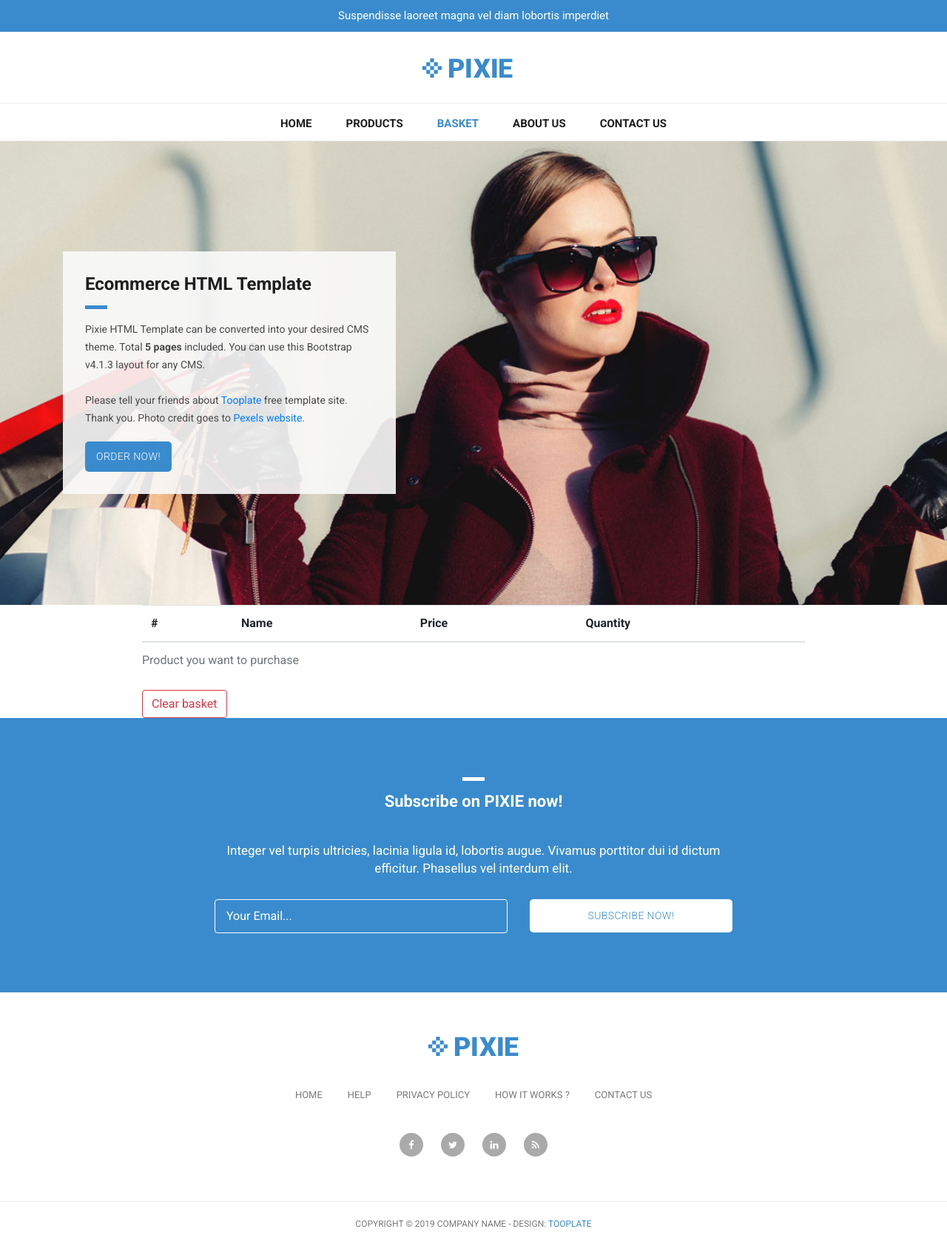
After one commit to martian0000/django-class-3, a Django app: page /basket/ in a window 1280 px wide. The commit adds this page. Shown: the whole page at 74% size. Run offline with Django 4.2, Linux system fonts and the light colour scheme; lists and menus that the app fills with data are empty; parts of the project's set-up code (start-up, migrations or seed data) failed here and were passed over; some libraries are stand-ins or nearby versions.

Commit message:
product link problem fixed!

```diff
--- a/app_shop/models.py
+++ b/app_shop/models.py
@@ -3,6 +3,7 @@ from itertools import product
 from os import name
 from pydoc import describe
 from django.db import models
+from django.urls import reverse
 
 # Create your models here.
 class Product(models.Model):
@@ -16,6 +17,10 @@ class Product(models.Model):
     def __str__(self):
         return self.name
 
+    def get_absolute_url(self):
+        # return f'/{self.id}/'
+        return reverse('product-detail', args=(self.id, ))
+
 class Tag(models.Model):
     name = models.CharField(max_length=120)
 
--- /dev/null
+++ b/app_shop/static/css/custom.css
@@ -0,0 +1,4 @@
+/* #navbarResponsive {
+    width: 59%;
+    left: 48%;
+} */
--- a/app_shop/templates/base.html
+++ b/app_shop/templates/base.html
@@ -21,6 +21,7 @@
     <link rel="stylesheet" href="{% static 'css/tooplate-main.css' %}">
     <link rel="stylesheet" href="{% static 'css/owl.css' %}">
     <link rel="stylesheet" href="{% static 'css/flex-slider.css' %}">
+    <link rel="stylesheet" href="{% static 'css/custom.css' %}">
 <!--
 Tooplate 2114 Pixie
 https://www.tooplate.com/view/2114-pixie
@@ -56,6 +57,9 @@ https://www.tooplate.com/view/2114-pixie
             </li>
             <li class="nav-item {% if request.path == '/products/' %}active{% endif %}">
               <a class="nav-link" href="{% url 'product-list' %}">Products</a>
+            </li>
+            <li class="nav-item {% if request.path == '/basket/' %}active{% endif %}">
+              <a class="nav-link" href="{% url 'basket' %}">Basket</a>
             </li>
             <li class="nav-item {% if request.path == '/about/' %}active{% endif %}">
               <a class="nav-link" href="{% url 'about' %}">About Us</a>
@@ -212,6 +216,7 @@ https://www.tooplate.com/view/2114-pixie
       }
     </script>
 
+    {% block extra_js %}{% endblock extra_js %}
 
   </body>
 
--- /dev/null
+++ b/app_shop/templates/basket.html
@@ -0,0 +1,50 @@
+{% extends 'base.html' %}
+
+{% block content %}
+<div class="mx-auto" style="width: 70%;">
+  <table class="table table-hover">
+    <caption>Product you want to purchase</caption>
+    <thead>
+      <tr>
+        <th scope="col">#</th>
+        <th scope="col">Name</th>
+        <th scope="col">Price</th>
+        <th scope="col">Quantity</th>
+      </tr>
+    </thead>
+    <tbody id="basket-tbody">
+    </tbody>
+  </table>
+  <button id="clear-basket" type="button" class="btn btn-outline-danger">Clear basket</button>
+</div>
+{% endblock content %}
+
+
+{% block extra_js %}
+<script>
+  $(document).ready(function() {
+    res = ''
+    Object.entries(localStorage).map(function (obj, index) {
+      key = obj[0]
+      value = obj[1]
+      product = JSON.parse(value)
+      console.log(product)
+      res += `
+      <tr>
+        <th scope="row">${index}</th>
+        <td>${product.name}</td>
+        <td>${product.price}</td>
+        <td>${product.quantity}</td>
+      </tr>
+      `
+    })
+    $('#basket-tbody').html(res)
+
+    $('#clear-basket').on('click', function() {
+      localStorage.clear();
+      $('#basket-tbody').html('')
+      $(this).addClass('disabled')
+    })
+  })
+</script>
+{% endblock extra_js %}
--- a/app_shop/templates/product_list.html
+++ b/app_shop/templates/product_list.html
@@ -27,10 +27,10 @@
 
       <div class="row posts">
         {% for product in product_list %}
-          <div id="1" class="item new col-md-4">
-            <a href="single-product.html">
+          <div id="{{ product.id }}" class="item new col-md-4">
+            <a href="{{ product.get_absolute_url }}">
               <div class="featured-item">
-                <img src="{{ product.imagegallery_set.first.image.url }}" alt="">
+                <img src="{{ product.imagegallery_set.first.image.url }}" alt="{{ product.title }}">
                 <h4>{{ product.name }}</h4>
                 <h6>{{ product.price }}</h6>
               </div>
--- a/app_shop/views.py
+++ b/app_shop/views.py
@@ -25,3 +25,6 @@ def about(request):
 
 def contact(request):
     return render(request, 'contact.html')
+
+def basket(request):
+    return render(request, 'basket.html')
--- a/library/urls.py
+++ b/library/urls.py
@@ -22,8 +22,9 @@ from app_shop import views
 urlpatterns = [
     path('admin/', admin.site.urls),
     path('', views.home, name='home'),
-    path('<int:pk>/', views.product_detail),
+    path('<int:pk>/', views.product_detail, name='product-detail'),
     path('products/', views.product_list, name='product-list'),
+    path('basket/', views.basket, name='basket'),
     path('about/', views.about, name='about'),
     path('contact/', views.contact, name='contact'),
 ] + static(settings.MEDIA_URL, document_root=settings.MEDIA_ROOT)
```
Also changed, not shown: app_shop/templates/product_detail.html (+28 -10 lines), db.sqlite3, 6 other files.
